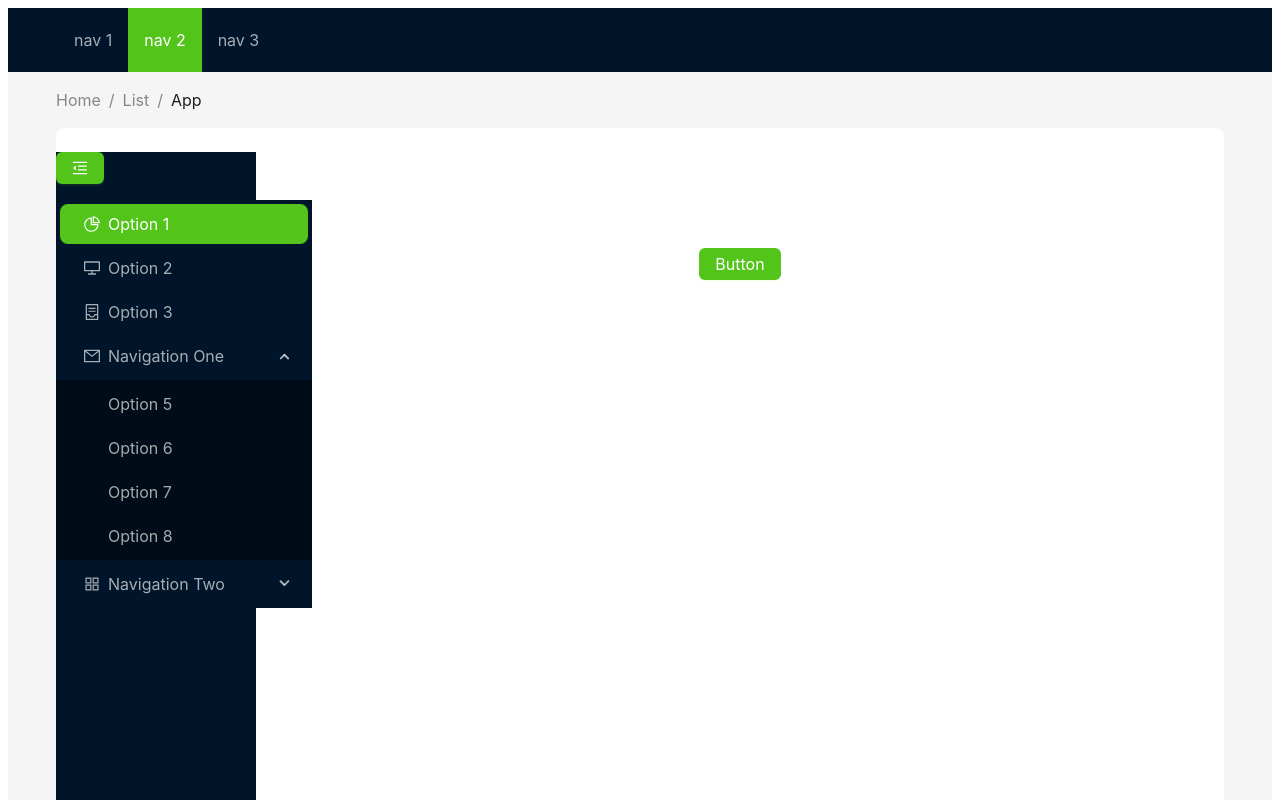
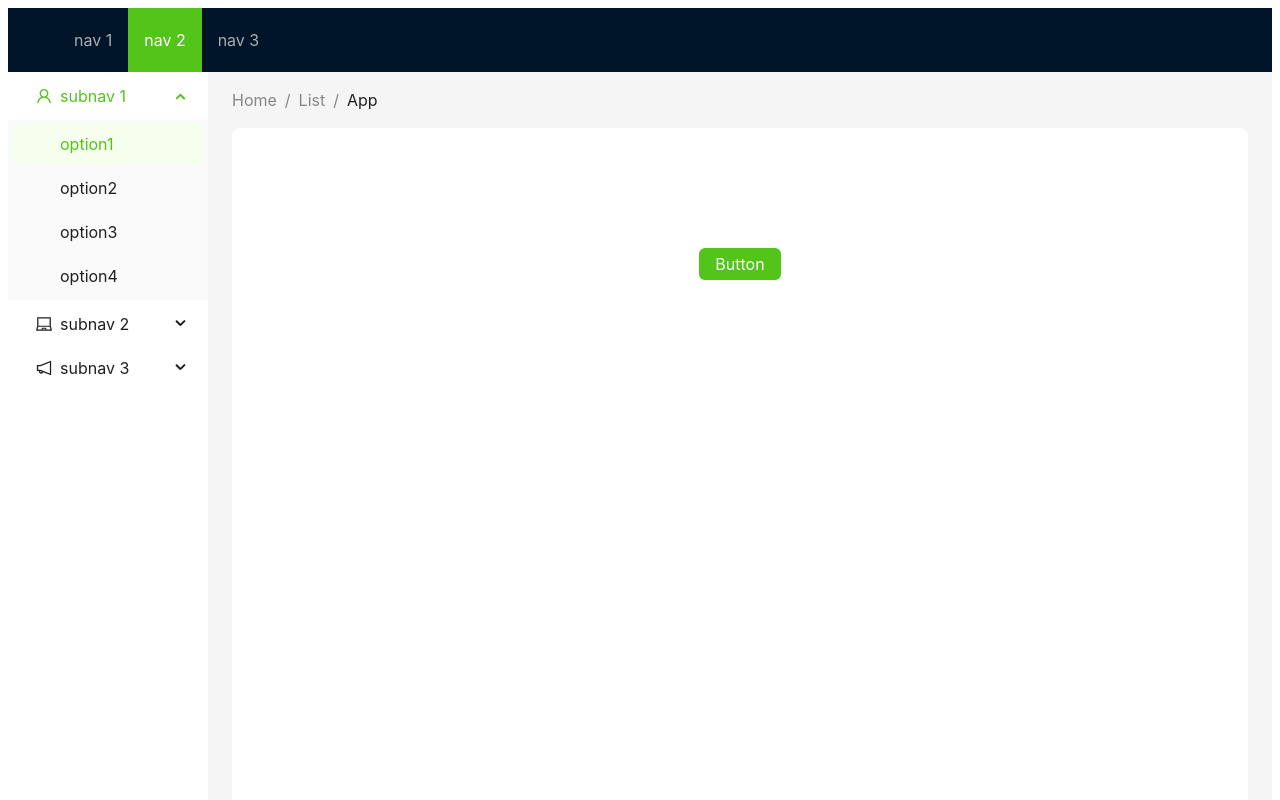
Before and after one commit to alithecodeguy/ant_dashboard, a Next.js app: page / in a window 1280 px wide. Shown: the top 800 px of the page. Built offline with nearby package versions, Linux system fonts and the light colour scheme; a web font is replaced by a local one.

Commit message:
style: layout updated

```diff
--- /dev/null
+++ b/src/components/Breadcrumb.tsx
@@ -0,0 +1,13 @@
+import { Breadcrumb as AntdBreadcrumb } from 'antd'
+
+function Breadcrumb() {
+  return (
+    <AntdBreadcrumb style={{ margin: '16px 0' }}>
+      <AntdBreadcrumb.Item>Home</AntdBreadcrumb.Item>
+      <AntdBreadcrumb.Item>List</AntdBreadcrumb.Item>
+      <AntdBreadcrumb.Item>App</AntdBreadcrumb.Item>
+    </AntdBreadcrumb>
+  )
+}
+
+export default Breadcrumb
--- a/src/components/Footer.tsx
+++ b/src/components/Footer.tsx
@@ -3,7 +3,7 @@ const { Footer: AntdFooter } = AntdLayout
 
 function Footer() {
   return (
-    <AntdFooter style={{ textAlign: 'center' }}>
+    <AntdFooter style={{ textAlign: 'center', background: 'red' }}>
       Ant Design ©{new Date().getFullYear()} Created by Ant UED
     </AntdFooter>
   )
--- a/src/components/Layout.tsx
+++ b/src/components/Layout.tsx
@@ -1,49 +1,13 @@
 import React from 'react'
-import Header from '../components/Header'
-import Footer from '../components/Footer'
+import Header from './Header'
+import Footer from './Footer'
 import Menu from './Menu'
-import {
-  LaptopOutlined,
-  NotificationOutlined,
-  UserOutlined,
-} from '@ant-design/icons'
-import type { MenuProps } from 'antd'
-import { Breadcrumb, Layout as AntdLayout, theme } from 'antd'
-
-type Props = {
-  children?: JSX.Element
-}
+import Breadcrumb from './Breadcrumb'
+import { Layout as AntdLayout, theme } from 'antd'
 
 const { Content, Sider } = AntdLayout
 
-const items1: MenuProps['items'] = ['1', '2', '3'].map((key) => ({
-  key,
-  label: `nav ${key}`,
-}))
-
-const items2: MenuProps['items'] = [
-  UserOutlined,
-  LaptopOutlined,
-  NotificationOutlined,
-].map((icon, index) => {
-  const key = String(index + 1)
-
-  return {
-    key: `sub${key}`,
-    icon: React.createElement(icon),
-    label: `subnav ${key}`,
-
-    children: new Array(4).fill(null).map((_, j) => {
-      const subKey = index * 4 + j + 1
-      return {
-        key: subKey,
-        label: `option${subKey}`,
-      }
-    }),
-  }
-})
-
-const Layout: React.FC<Props> = ({ children }) => {
+const Layout: React.FC = ({ children }) => {
   const {
     token: { colorBgContainer, borderRadiusLG },
   } = theme.useToken()
@@ -51,28 +15,26 @@ const Layout: React.FC<Props> = ({ children }) => {
   return (
     <AntdLayout>
       <Header />
-      <Content style={{ padding: '0 48px' }}>
-        <Breadcrumb style={{ margin: '16px 0' }}>
-          <Breadcrumb.Item>Home</Breadcrumb.Item>
-          <Breadcrumb.Item>List</Breadcrumb.Item>
-          <Breadcrumb.Item>App</Breadcrumb.Item>
-        </Breadcrumb>
-        <AntdLayout
-          style={{
-            padding: '24px 0',
-            background: colorBgContainer,
-            borderRadius: borderRadiusLG,
-          }}
-        >
-          <Sider style={{ background: 'colorBgContainer' }} width={200}>
-            <Menu />
-          </Sider>
-          <Content style={{ padding: '0 24px', minHeight: 280 }}>
+      <AntdLayout>
+        <Sider width={200} style={{ background: colorBgContainer }}>
+          <Menu />
+        </Sider>
+        <AntdLayout style={{ padding: '0 24px 24px' }}>
+          <Breadcrumb />
+          <Content
+            style={{
+              padding: 24,
+              margin: 0,
+              minHeight: 280,
+              background: colorBgContainer,
+              borderRadius: borderRadiusLG,
+            }}
+          >
             {children}
           </Content>
+          <Footer />
         </AntdLayout>
-      </Content>
-      <Footer />
+      </AntdLayout>
     </AntdLayout>
   )
 }
--- a/src/components/Menu.tsx
+++ b/src/components/Menu.tsx
@@ -1,84 +1,47 @@
-import React, { useState } from 'react'
+import React from 'react'
+import { Menu as AntdMenu } from 'antd'
+import type { MenuProps } from 'antd'
 import {
-  AppstoreOutlined,
-  ContainerOutlined,
-  DesktopOutlined,
-  MailOutlined,
-  MenuFoldOutlined,
-  MenuUnfoldOutlined,
-  PieChartOutlined,
+  LaptopOutlined,
+  NotificationOutlined,
+  UserOutlined,
 } from '@ant-design/icons'
-import type { MenuProps } from 'antd'
-import { Layout as AntdLayout, Button, Menu as AntdMenu } from 'antd'
-// const { Menu: AntdMenu } = AntdLayout
 
-type MenuItem = Required<MenuProps>['items'][number]
+const items1: MenuProps['items'] = ['1', '2', '3'].map((key) => ({
+  key,
+  label: `nav ${key}`,
+}))
 
-function getItem(
-  label: React.ReactNode,
-  key: React.Key,
-  icon?: React.ReactNode,
-  children?: MenuItem[],
-  type?: 'group'
-): MenuItem {
+const items2: MenuProps['items'] = [
+  UserOutlined,
+  LaptopOutlined,
+  NotificationOutlined,
+].map((icon, index) => {
+  const key = String(index + 1)
+
   return {
-    key,
-    icon,
-    children,
-    label,
-    type,
-  } as MenuItem
-}
+    key: `sub${key}`,
+    icon: React.createElement(icon),
+    label: `subnav ${key}`,
 
-const items: MenuItem[] = [
-  getItem('Option 1', '1', <PieChartOutlined />),
-  getItem('Option 2', '2', <DesktopOutlined />),
-  getItem('Option 3', '3', <ContainerOutlined />),
+    children: new Array(4).fill(null).map((_, j) => {
+      const subKey = index * 4 + j + 1
+      return {
+        key: subKey,
+        label: `option${subKey}`,
+      }
+    }),
+  }
+})
 
-  getItem('Navigation One', 'sub1', <MailOutlined />, [
-    getItem('Option 5', '5'),
-    getItem('Option 6', '6'),
-    getItem('Option 7', '7'),
-    getItem('Option 8', '8'),
-  ]),
-
-  getItem('Navigation Two', 'sub2', <AppstoreOutlined />, [
-    getItem('Option 9', '9'),
-    getItem('Option 10', '10'),
-
-    getItem('Submenu', 'sub3', null, [
-      getItem('Option 11', '11'),
-      getItem('Option 12', '12'),
-    ]),
-  ]),
-]
-
-const Menu: React.FC = () => {
-  const [collapsed, setCollapsed] = useState(false)
-
-  const toggleCollapsed = () => {
-    setCollapsed(!collapsed)
-  }
-
+export default function Menu() {
   return (
-    <div style={{ width: 256 }}>
-      <Button
-        type="primary"
-        onClick={toggleCollapsed}
-        style={{ marginBottom: 16 }}
-      >
-        {collapsed ? <MenuUnfoldOutlined /> : <MenuFoldOutlined />}
-      </Button>
-      <AntdMenu
-        defaultSelectedKeys={['1']}
-        defaultOpenKeys={['sub1']}
-        mode="inline"
-        theme="dark"
-        inlineCollapsed={collapsed}
-        items={items}
-      />
-    </div>
+    <AntdMenu
+      mode="inline"
+      defaultSelectedKeys={['1']}
+      defaultOpenKeys={['sub1']}
+      style={{ height: '100%', borderRight: 0 }}
+      items={items2}
+    />
   )
 }
-
-export default Menu
```
